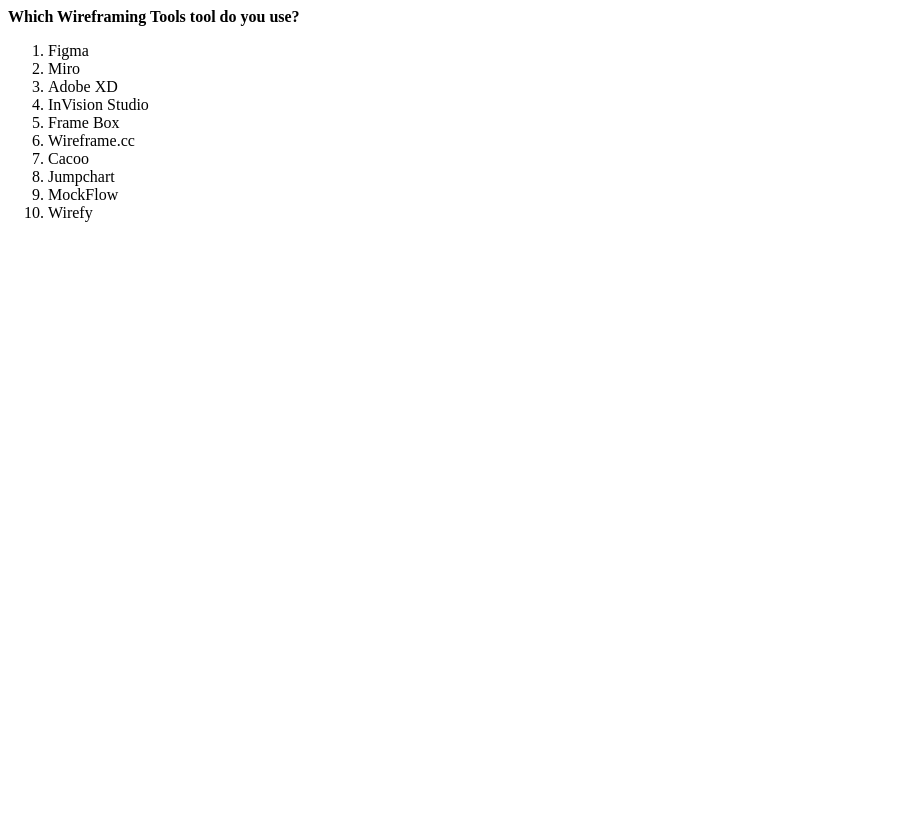
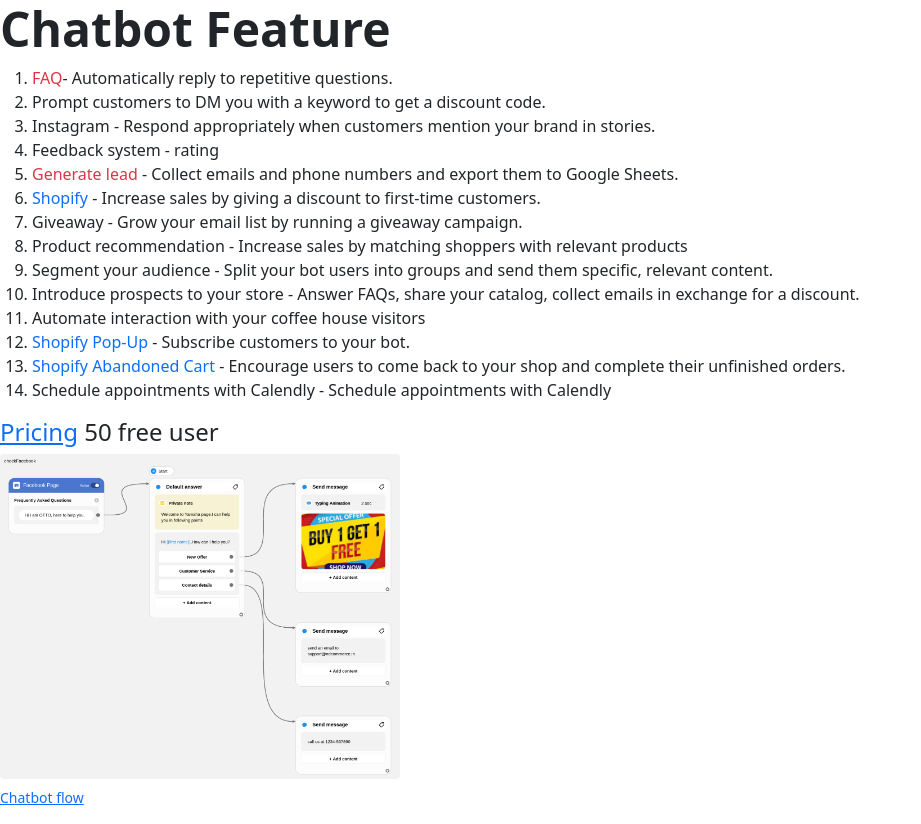
Before and after one commit to gautamkeshri/gautamkeshri.github.io, a plain HTML site: page blog/test_chatbot.html in a window 1280 px wide. Shown: the whole page, without its empty margins (0-921 px from the left). Before the commit the page ends 800 px from the top, so only its background shows below. Drawn offline with nearby package versions, Linux system fonts and the light colour scheme.

Commit message:
chatbot features
chat document update

```diff
--- a/blog/test_chatbot.html
+++ b/blog/test_chatbot.html
@@ -1,5 +1,7 @@
 <html>
+  <title>Chatbot</title>
 <head>
+
   <!-- Global site tag (gtag.js) - Google Analytics -->
 <script async src="https://www.googletagmanager.com/gtag/js?id=UA-133680531-1"></script>
 <script>
@@ -41,20 +43,32 @@
   <meta name="keywords" content="HTML, CSS, JavaScript">
   <meta name="author" content="John Doe">
   <meta name="viewport" content="width=device-width, initial-scale=1.0">
+  <!-- CSS only -->
+  <link href="https://cdn.jsdelivr.net/npm/bootstrap@5.1.0/dist/css/bootstrap.min.css" rel="stylesheet" integrity="sha384-KyZXEAg3QhqLMpG8r+8fhAXLRk2vvoC2f3B09zVXn8CA5QIVfZOJ3BCsw2P0p/We" crossorigin="anonymous">
 </head>
 <body>
-<p class="c1"><strong><span class="c0">Which Wireframing Tools tool do you use?</span></strong></p>
+<h1 class="display-5 fw-bold">Chatbot Feature</h1>
 <ol>
-<li class="c1"><span class="c3">Figma</span><span class="c0">&nbsp;</span></li>
-<li class="c1">Miro</li>
-<li class="c1">Adobe XD</li>
-<li class="c1">InVision Studio</li>
-<li class="c1">Frame Box<span class="c0">&nbsp;</span></li>
-<li class="c1">Wireframe.cc</li>
-<li class="c1">Cacoo<span class="c0">&nbsp;</span></li>
-<li class="c1">Jumpchart</li>
-<li class="c1">MockFlow<span class="c0">&nbsp;</span></li>
-<li class="c1">Wirefy</li>
+<li class="c1"><span class="link-danger">FAQ</span>- Automatically reply to repetitive questions.</span><span class="c0">&nbsp;</span></li>
+<li class="c1">Prompt customers to DM you with a keyword to get a discount code.</li>
+<li class="c1">Instagram - Respond appropriately when customers mention your brand in stories.</li>
+<li class="c1">Feedback system - rating</li>
+<li class="c1"><span class="link-danger">Generate lead</span> - Collect emails and phone numbers and export them to Google Sheets.<span class="c0">&nbsp;</span></li>
+<li class="c1"><span class="link-primary">Shopify</span> - Increase sales by giving a discount to first-time customers.</li>
+<li class="c1">Giveaway - Grow your email list by running a giveaway campaign.<span class="c0">&nbsp;</span></li>
+<li class="c1">Product recommendation - Increase sales by matching shoppers with relevant products </li>
+<li class="c1">Segment your audience - Split your bot users into groups and send them specific, relevant content.<span class="c0">&nbsp;</span></li>
+<li class="c1">Introduce prospects to your store - Answer FAQs, share your catalog, collect emails in exchange for a discount.</li>
+<li class="c1">Automate interaction with your coffee house visitors</li>
+<li class="c1"><span class="link-primary">Shopify Pop-Up</span> - Subscribe customers to your bot.</li>
+<li class="c1"><span class="link-primary">Shopify Abandoned Cart</span> - Encourage users to come back to your shop and complete their  unfinished orders.</li>
+<li class="c1">Schedule appointments with Calendly - Schedule appointments with Calendly</li>
+</ol>
+<h4><a href="https://chatfuel.com/pricing">Pricing</a> 50 free user </h4>
+<figure class="figure">
+  <img src="./images/checkFacebook.png" class="figure-img img-fluid rounded" alt="chatflow" width="400" height="300">
+  <figcaption class="figure-caption"><a href="https://chatfuel.com/share/?flow=610d8747c7877c0e7fba0f58"> Chatbot flow</a></figcaption>
+</figure>
 </ol>
 </body>
 </html>
```
Also changed, not shown: blog/images/checkFacebook.png (added).
